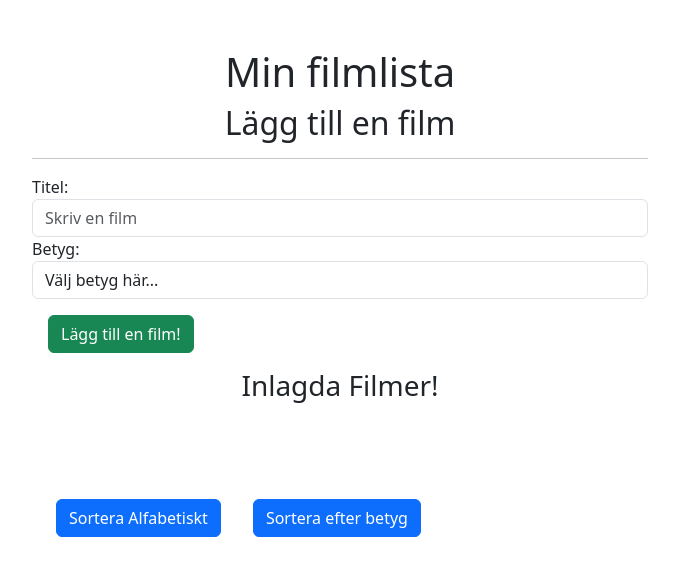
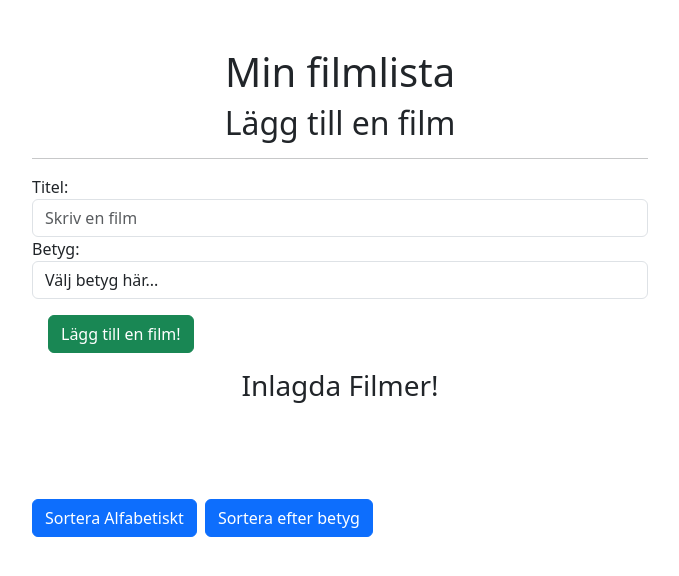
Before and after one commit to inessuhonjic/inl-6, a Next.js app in the folder inl-6/: page / in a window 1280 px wide. Shown: the top 576 px of the page, without its empty margins (300-979 px from the left). Built offline with nearby package versions, Linux system fonts and the light colour scheme.

Commit message:
ändrade margin lite

```diff
--- a/inl-6/src/app/components/Button.jsx
+++ b/inl-6/src/app/components/Button.jsx
@@ -2,7 +2,7 @@
 //en Button-komponent med text och onClick som props. Återanvändbar.
 const Button = ({ text, onClick }) => {
   return (
-    <button className="btn btn-primary me-2 ms-4" onClick={onClick}>
+    <button className="btn btn-primary me-2" onClick={onClick}>
         {text}
     </button>
   );
```
